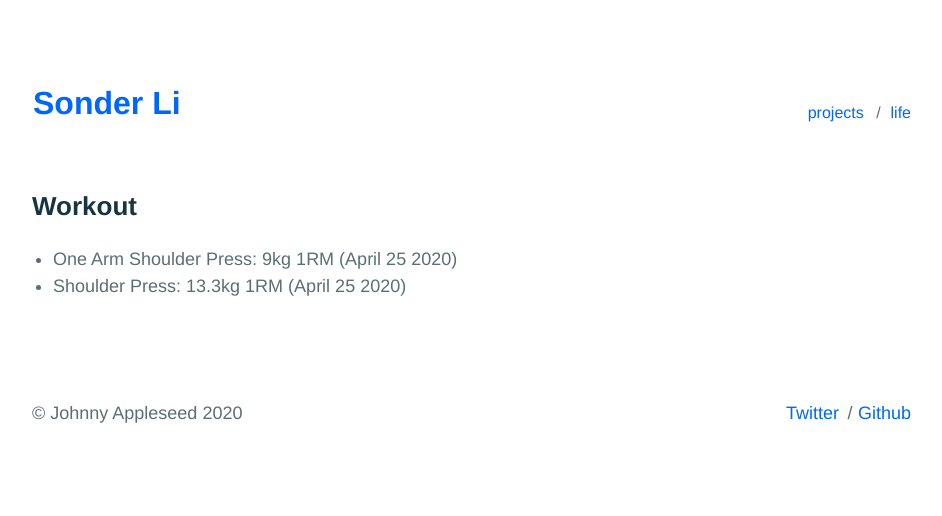
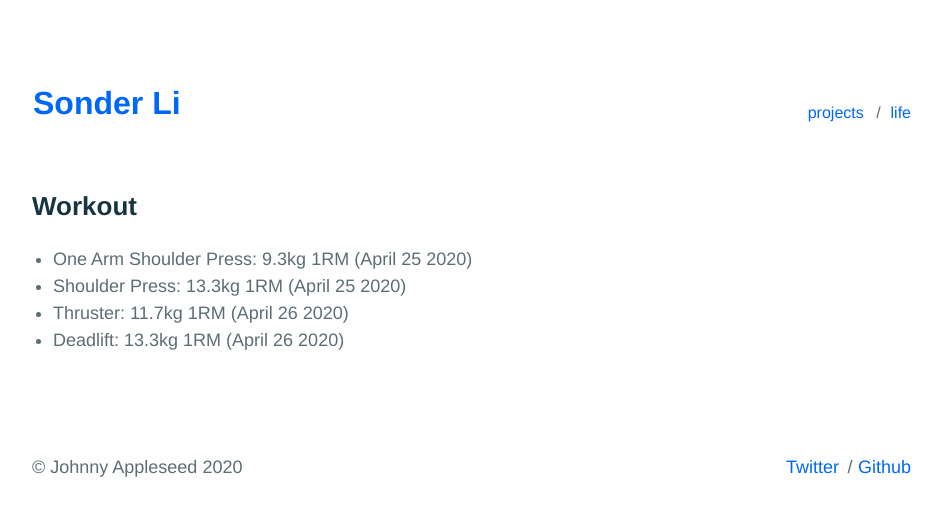
Before and after one commit to sumchuenli/sumchuenli.github.io, a Jekyll site: the page built from _pages/workout.md, in a window 1280 px wide. Shown: the top 516 px of the page, without its empty margins (168-1110 px from the left). Built offline with Jekyll 4.4.1, drawn with Linux system fonts in a browser that asks for light colours.

Commit message:
Update workout.md

```diff
--- a/_pages/workout.md
+++ b/_pages/workout.md
@@ -4,5 +4,7 @@ title: Workout
 permalink: /workout/
 ---
 
-- One Arm Shoulder Press: 9kg 1RM (April 25 2020)
+- One Arm Shoulder Press: 9.3kg 1RM (April 25 2020)
 - Shoulder Press: 13.3kg 1RM (April 25 2020)
+- Thruster: 11.7kg 1RM (April 26 2020)
+- Deadlift: 13.3kg 1RM (April 26 2020)
```
